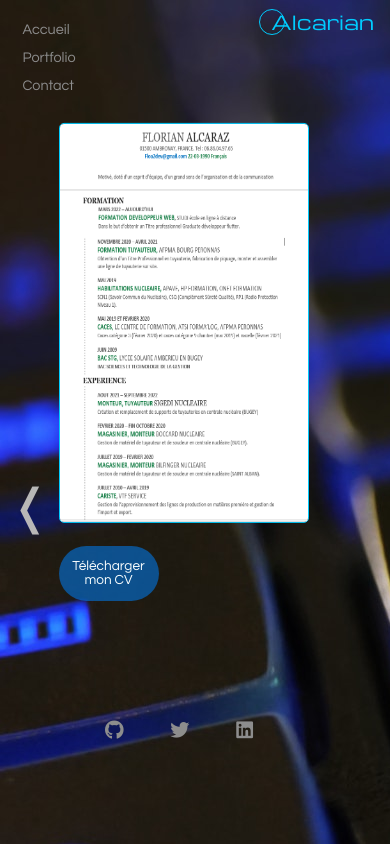
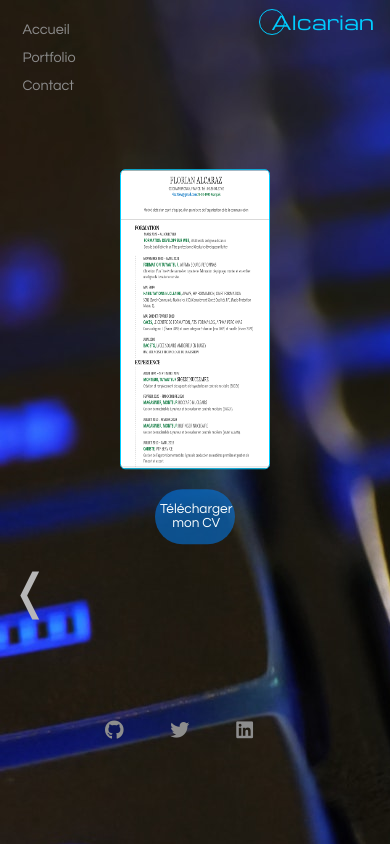
Before and after one commit to Alcarian/portfolio, a React (Create React App) app: page /contact in a window 390 px wide. Built offline with nearby package versions, Linux system fonts and the light colour scheme.

Commit message:
commit 9

```diff
--- a/src/style/components/_buttons.scss
+++ b/src/style/components/_buttons.scss
@@ -17,6 +17,10 @@
       @media screen and (max-width: 650px){
         top: 60%;
       }
+
+      @media screen and (max-width: 400px){
+        top: 70%;
+      }
     }
 
     .left {
--- a/src/style/pages/_contact.scss
+++ b/src/style/pages/_contact.scss
@@ -67,6 +67,10 @@
         top: 50%;
         transform: translateY(-45%);
         left: 20%;
+        display: flex;
+        flex-direction: column;
+        justify-content: center;
+        align-items: center;
 
         @media screen and (max-width: 950px){
             left: 10%;
@@ -78,7 +82,7 @@
         }
 
         @media screen and (max-width: 410px){
-            left: 15%;
+            left: 25%;
         }
 
         img {
@@ -91,9 +95,19 @@
                 width: 250px;
                 height: 400px;
             }
+
+            @media screen and (max-width: 400px){
+                width: 150px;
+                height: 300px;
+                left: 20%;
+            }
         }
 
         a {
+            display: flex;
+            justify-content: center;
+            align-items: center;
+
             .button {
                 width: 200px;
                 padding: 5px;
@@ -109,7 +123,7 @@
                 }
 
                 @media screen and (max-width: 410px){
-                    width: 100px;
+                    width: 80px;
                     font-size: .85rem;
                 }
 
--- a/src/style/pages/_project.scss
+++ b/src/style/pages/_project.scss
@@ -247,6 +247,13 @@
     width: 130px;
 
     a {
+      @media screen and (max-width: 400px){
+        display: flex;
+        flex-direction: column;
+        justify-content: center;
+        align-items: center;
+      }
+
       .button {
         display: flex;
         align-items: center;
```
